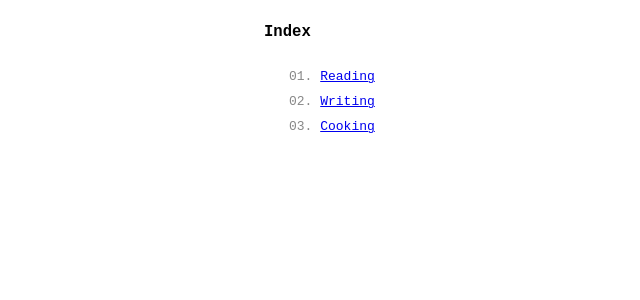
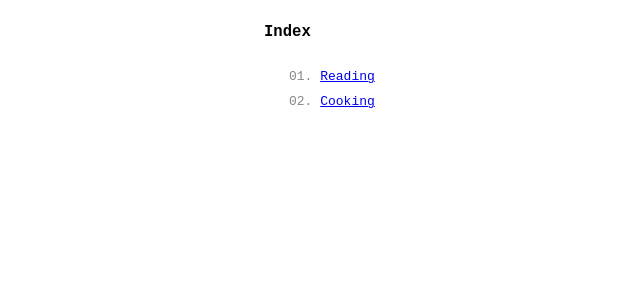
Before and after one commit to wrttn/wrttn.github.io, a Jekyll site: the page built from index.md, in a window 1280 px wide. Shown: the top 300 px of the page, without its empty margins (64-704 px from the left). Built offline with Jekyll 4.4.1, drawn with Linux system fonts in a browser that asks for light colours.

Commit message:
Update index.md

```diff
--- a/index.md
+++ b/index.md
@@ -5,6 +5,5 @@ title: "Index"
 <ul class="index">
 
 <li><a href="/r">Reading</a></li>
-<li><a href="/w">Writing</a></li>
 <li><a href="/c">Cooking</a></li>
 </ul>
```
